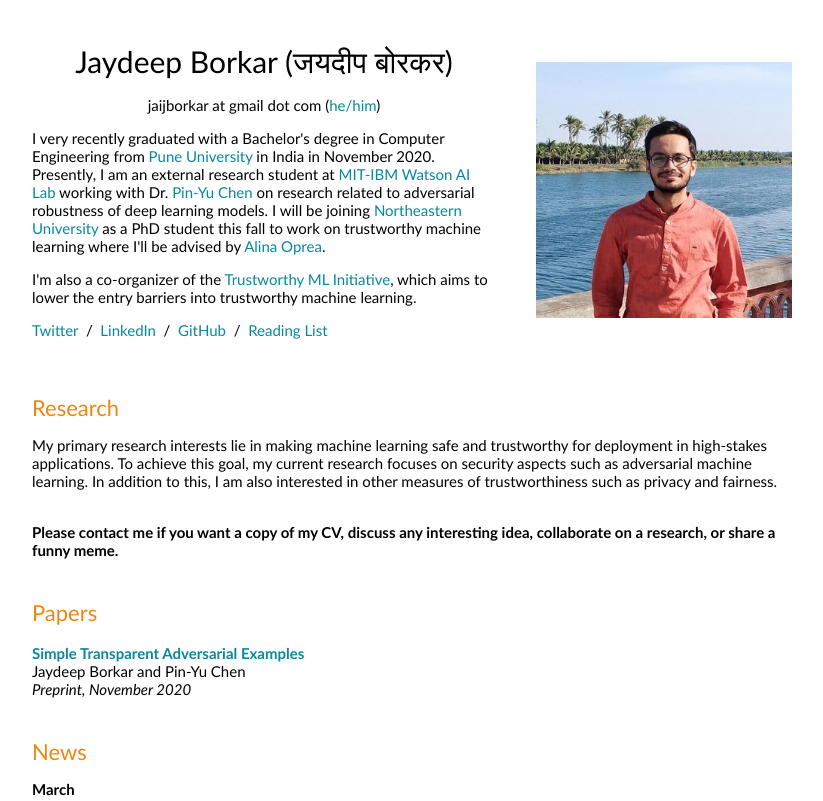
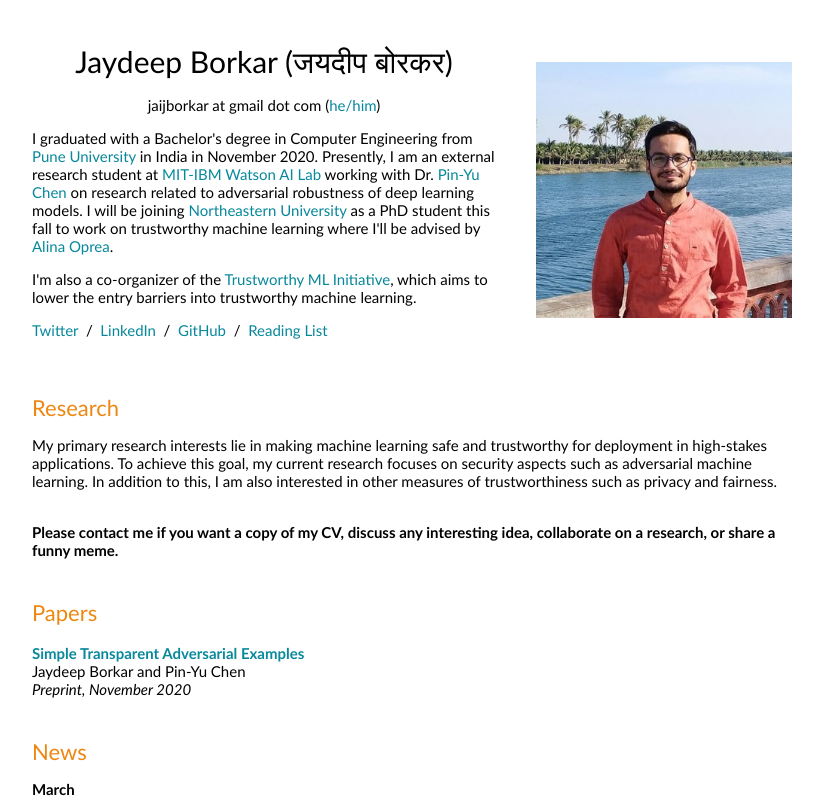
Before and after one commit to jaydeepborkar/jaydeepborkar.github.io, a plain HTML site: page index.html in a window 1280 px wide. Shown: the top 801 px of the page, without its empty margins (228-1051 px from the left). Drawn offline with Linux system fonts and the light colour scheme.

Commit message:
Update index.html

```diff
--- a/index.html
+++ b/index.html
@@ -27,7 +27,7 @@
                 <name>Jaydeep Borkar (जयदीप बोरकर)</name>
               </p>
               <p style="text-align:center">jaijborkar at gmail dot com (<a href="https://www.mypronouns.org/" target="blank">he/him</a>)</p>
-              <p>I very recently graduated with a Bachelor's degree in Computer Engineering from <a href="http://www.unipune.ac.in/" target="blank">Pune University</a> in India in November 2020. Presently, I am an external research student at <a href="https://mitibmwatsonailab.mit.edu/" target="blank">MIT-IBM Watson AI Lab</a> working with Dr. <a href="https://sites.google.com/site/pinyuchenpage/home" target="blank">Pin-Yu Chen</a> on research related to adversarial robustness of deep learning models.
+              <p>I graduated with a Bachelor's degree in Computer Engineering from <a href="http://www.unipune.ac.in/" target="blank">Pune University</a> in India in November 2020. Presently, I am an external research student at <a href="https://mitibmwatsonailab.mit.edu/" target="blank">MIT-IBM Watson AI Lab</a> working with Dr. <a href="https://sites.google.com/site/pinyuchenpage/home" target="blank">Pin-Yu Chen</a> on research related to adversarial robustness of deep learning models.
                  I will be joining <a href="https://www.northeastern.edu/" target="blank">Northeastern University</a> as a PhD student this fall to work on trustworthy machine learning where I'll be advised by <a href="https://www.ccs.neu.edu/home/alina/index.html" target="blank">Alina Oprea</a>.</p>
 
               <p>I'm also a co-organizer of the <a href="https://www.trustworthyml.org/" target="blank">Trustworthy ML Initiative</a>, which aims to lower the entry barriers into trustworthy machine learning.</p>
```
